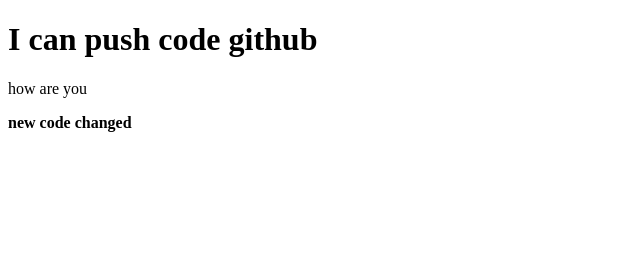
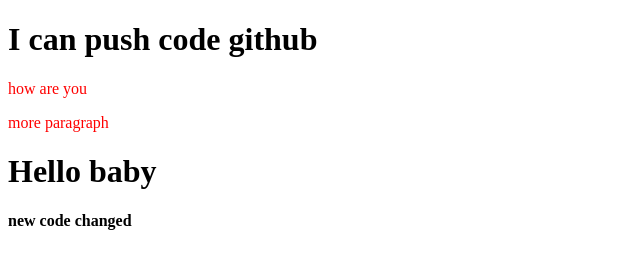
Before and after one commit to PAVELKABIR/my-second-repo, a plain HTML site: page index.html in a window 1280 px wide. Shown: the whole page, without its empty margins (0-640 px from the left). Drawn offline with Linux system fonts and the light colour scheme.

Commit message:
styles added

```diff
--- a/index.html
+++ b/index.html
@@ -5,12 +5,14 @@
     <meta http-equiv="X-UA-Compatible" content="IE=edge">
     <meta name="viewport" content="width=device-width, initial-scale=1.0">
     <title>My second github repo</title>
+    <link rel="stylesheet" href="style.css">
 </head>
 <body>
     <h1>I can push code github</h1>
     <p>
         how are you
 
-</p> <b> new code changed</b>
+</p> <p> more paragraph </p>
+<h1> Hello baby</h1><b> new code changed</b>
 </body>
 </html>
--- /dev/null
+++ b/style.css
@@ -0,0 +1,3 @@
+p{
+    color: red;
+}
```
